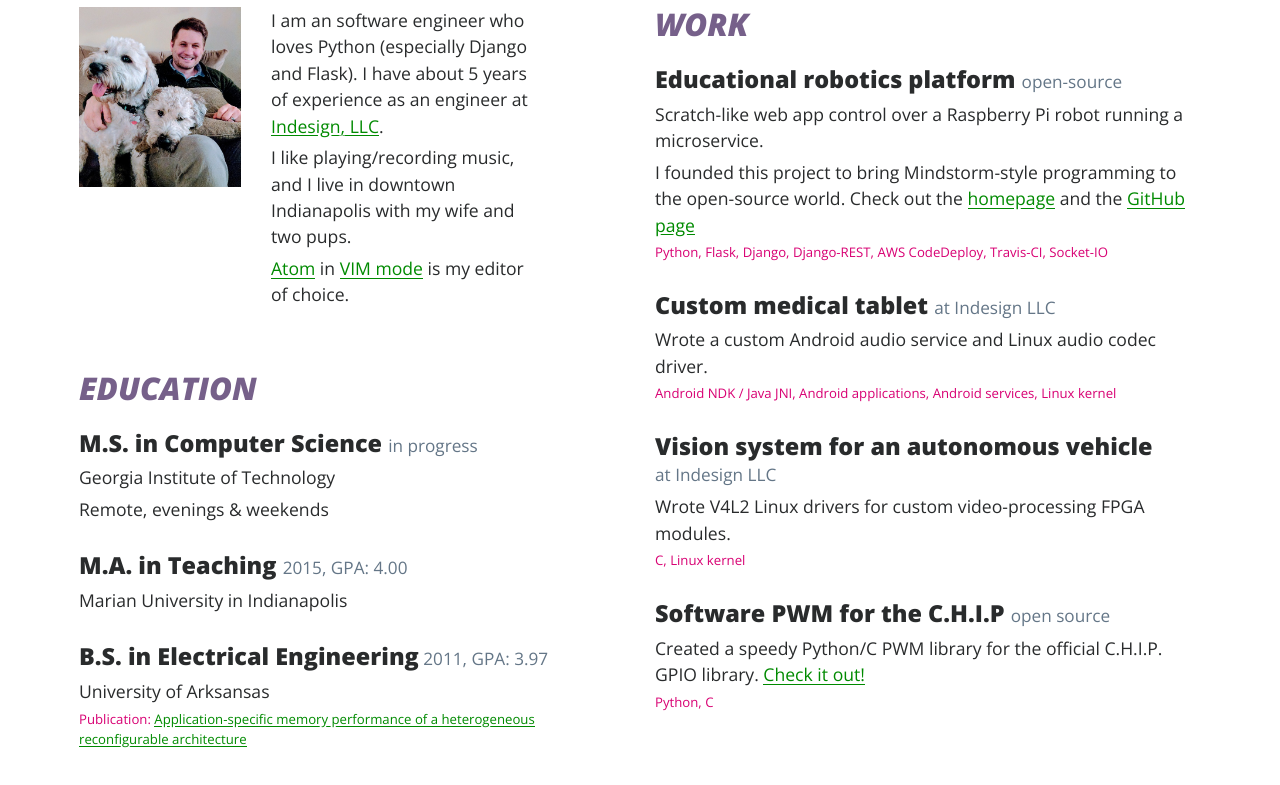
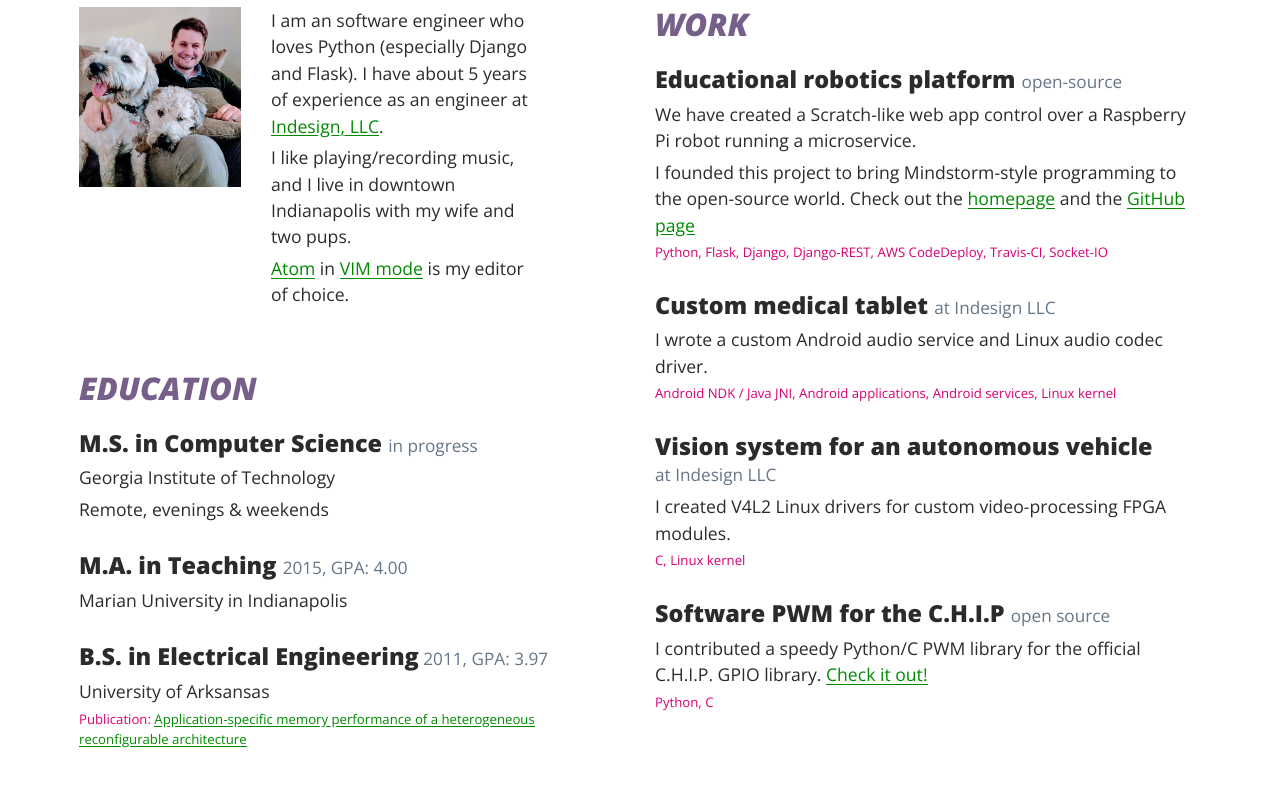
Before and after one commit to aninternetof/aninternetof.github.io, a plain HTML site: page index.html in a window 1280 px wide. Shown: the part 199-984 px from the top of the page. Drawn offline with nearby package versions, Linux system fonts and the light colour scheme; a script that the page names is missing.

Commit message:
Make verbs parallel

```diff
--- a/index.html
+++ b/index.html
@@ -88,7 +88,7 @@
             <div class="col-sm-12">
               <h4>Educational robotics platform <small>open-source</small></h4>
               <p>
-                Scratch-like web app control over a Raspberry Pi robot running a
+                We have created a Scratch-like web app control over a Raspberry Pi robot running a
                 microservice.
               </p>
               <p>
@@ -106,7 +106,7 @@
           <div class="row">
             <div class="col-sm-12">
               <h4>Custom medical tablet <small>at Indesign LLC</small></h4>
-              <p> Wrote a custom Android audio service and Linux audio codec driver. </p>
+              <p> I wrote a custom Android audio service and Linux audio codec driver. </p>
               <p class="p2">
                 Android NDK / Java JNI, Android applications, Android services, Linux kernel
               </p>
@@ -115,7 +115,7 @@
           <div class="row">
             <div class="col-sm-12">
               <h4>Vision system for an autonomous vehicle <small>at Indesign LLC</small></h4>
-              <p> Wrote V4L2 Linux drivers for custom video-processing FPGA modules. </p>
+              <p> I created V4L2 Linux drivers for custom video-processing FPGA modules. </p>
               <p class="p2">
                 C, Linux kernel
               </p>
@@ -125,7 +125,7 @@
             <div class="col-sm-12">
               <h4>Software PWM for the C.H.I.P <small>open source</small></h4>
               <p>
-                Created a speedy Python/C PWM library for the official C.H.I.P. GPIO library.
+                I contributed a speedy Python/C PWM library for the official C.H.I.P. GPIO library.
                 <a href="github.com/xtacocorex/CHIP_IO/pull/3"> Check it out!</a>
               </p>
               <p class="p2">
```
